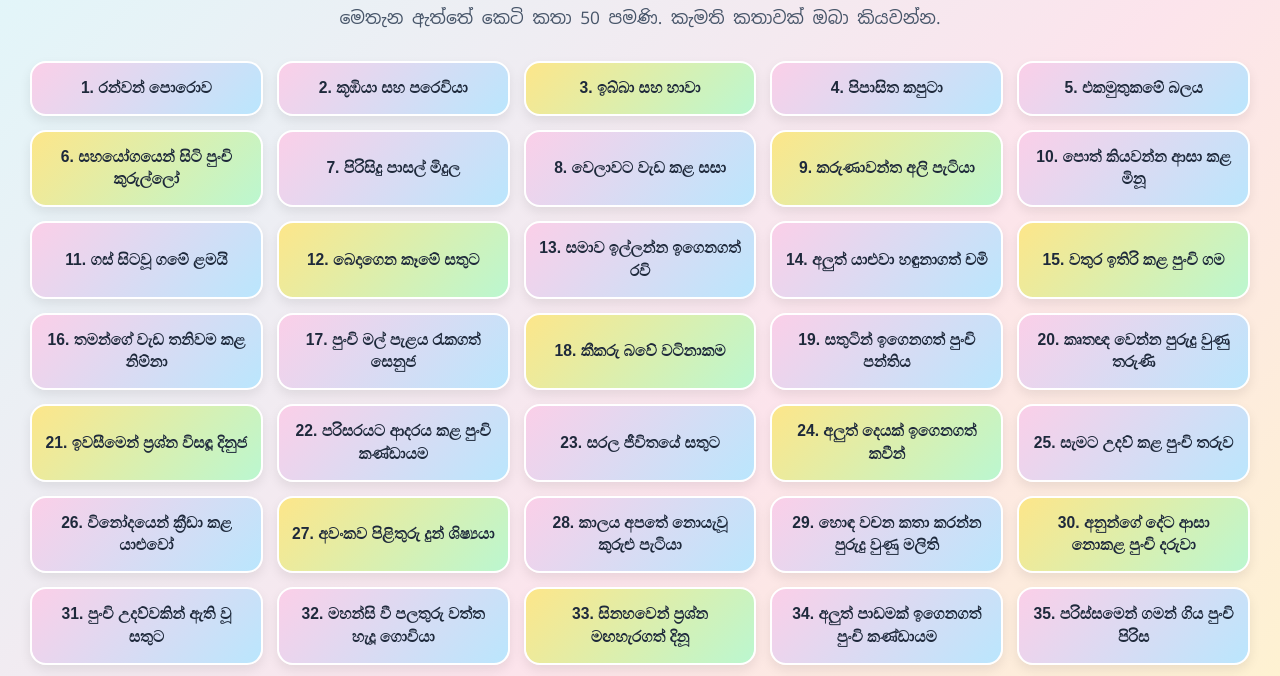
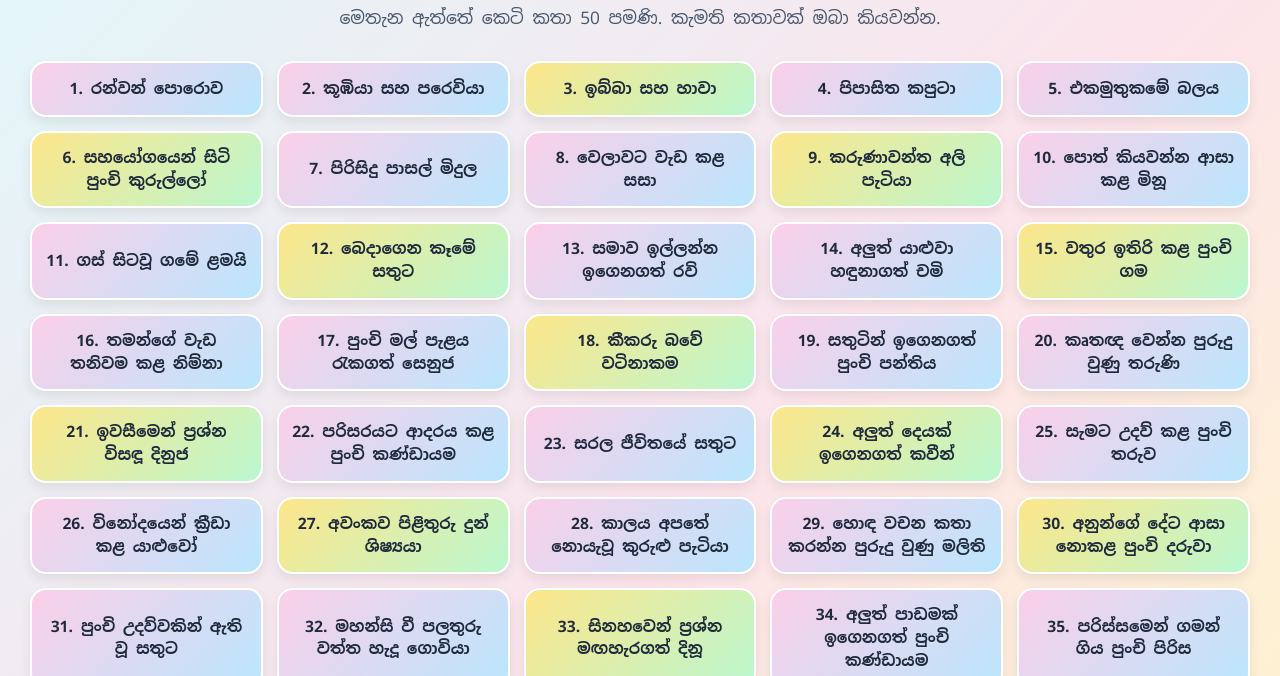
Before and after one commit to snapknowledge038-ship-it/Katha-Lokaya, a plain HTML site: page novel.html in a window 1280 px wide. Shown: the part 111-787 px from the top of the page. Drawn offline with Linux system fonts and the light colour scheme.

Commit message:
Add font family and flexbox styles to story-btn

```diff
--- a/style.css
+++ b/style.css
@@ -289,8 +289,16 @@ body {
     padding: 14px 12px;
     font-size: 0.98rem;
     font-weight: 700;
+    font-family: 'Noto Sans Sinhala', sans-serif;
     cursor: pointer;
     line-height: 1.45;
+    display: flex;
+    align-items: center;
+    justify-content: center;
+    text-align: center;
+    min-height: 56px;
+    opacity: 1 !important;
+    visibility: visible !important;
 }
 
 .btn-item-kids {
```
